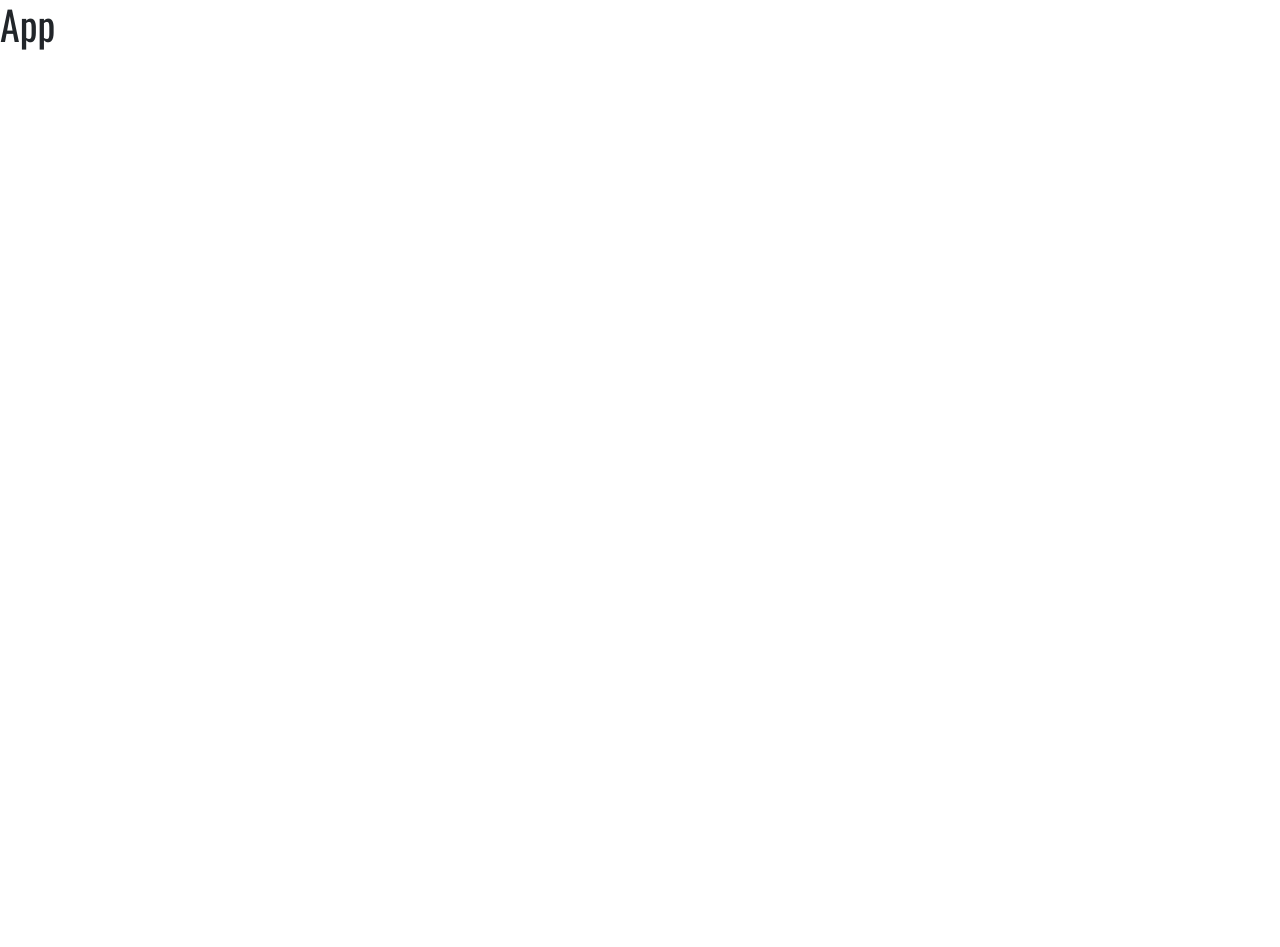
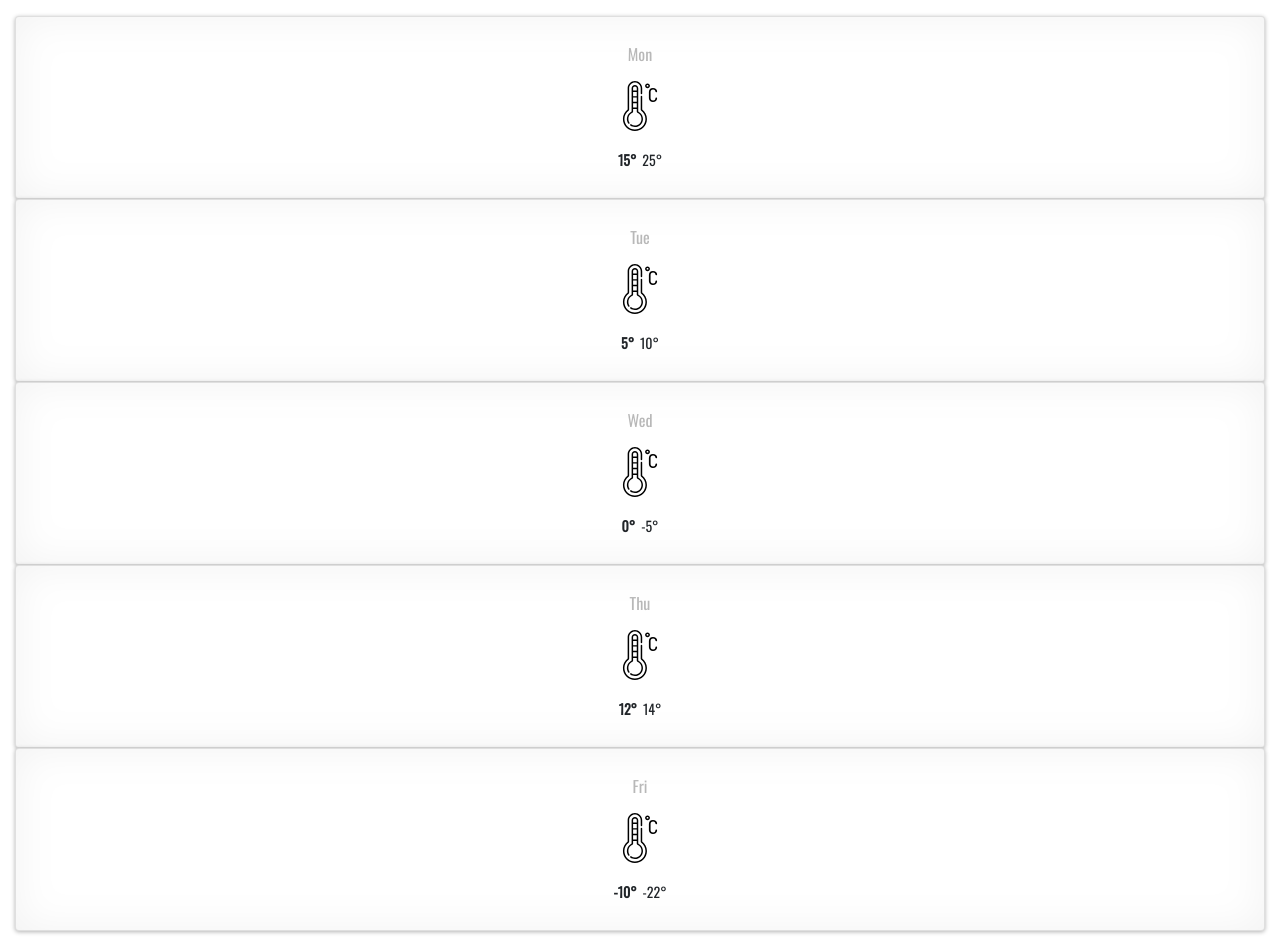
Before and after one commit to alexcloudstar-museum/weather-app, a React (Create React App) app: page / in a window 1280 px wide. Before the commit the page ends 800 px from the top, so only its background shows below. Built offline with nearby package versions, Linux system fonts and the light colour scheme.

Commit message:
Fix iconType && filled App with WeatherBody && dummy data

```diff
--- a/src/App.tsx
+++ b/src/App.tsx
@@ -1,13 +1,48 @@
 import GlobalStyle from 'globalStyles';
-import React, { FC } from 'react';
+import { FC } from 'react';
+import { WeatherBody } from 'shared';
 
-const App: FC = () => {
-  return (
-    <>
+const App: FC = () => (
+  <div className='App'>
+    <div className='weatherContainer pt-3 pb-3'>
       <GlobalStyle />
-      <h1>App</h1>
-    </>
-  );
-};
+      <WeatherBody
+        day='Mon'
+        iconCode={801}
+        minTemp={15}
+        maxTemp={25}
+        description='Lorem ipsum'
+      />
+      <WeatherBody
+        day='Tue'
+        iconCode={803}
+        minTemp={5}
+        maxTemp={10}
+        description='Lorem ipsum'
+      />
+      <WeatherBody
+        day='Wed'
+        iconCode={801}
+        minTemp={0}
+        maxTemp={-5}
+        description='Lorem ipsum'
+      />
+      <WeatherBody
+        day='Thu'
+        iconCode={801}
+        minTemp={12}
+        maxTemp={14}
+        description='Lorem ipsum'
+      />
+      <WeatherBody
+        day='Fri'
+        iconCode={801}
+        minTemp={-10}
+        maxTemp={-22}
+        description='Lorem ipsum'
+      />
+    </div>
+  </div>
+);
 
 export default App;
--- a/src/shared/components/Days/index.tsx
+++ b/src/shared/components/Days/index.tsx
@@ -1,7 +1,6 @@
 import { FC } from 'react';
-
-import { DaysWrapper } from './style';
-import { DaysProps } from './types';
+import { DaysWrapper } from 'shared/components/Days/style';
+import { DaysProps } from 'shared/components/Days/types';
 
 const Days: FC<DaysProps> = ({ day }) => <DaysWrapper>{day}</DaysWrapper>;
 
--- a/src/shared/components/Icon/index.tsx
+++ b/src/shared/components/Icon/index.tsx
@@ -2,8 +2,8 @@ import { FC } from 'react';
 import { IconCodeProps, renderIcon } from 'utils';
 import { IconWrapper } from './style';
 
-const Icon: FC<IconCodeProps> = ({ iconElement }) => (
-  <IconWrapper>{renderIcon(iconElement)}</IconWrapper>
+const Icon: FC<IconCodeProps> = ({ iconCode }) => (
+  <IconWrapper>{renderIcon(iconCode)}</IconWrapper>
 );
 
 export default Icon;
--- a/src/shared/containers/WeatherBody/types.ts
+++ b/src/shared/containers/WeatherBody/types.ts
@@ -1,4 +1,4 @@
-import { DaysProps } from 'shared/components/days/types';
+import { DaysProps } from 'shared/components/Days/types';
 import { TempProps } from 'shared/components/Temp/types';
 import IconCodeProps from 'utils/renderIcon/types';
 
--- a/src/utils/renderIcon/types.ts
+++ b/src/utils/renderIcon/types.ts
@@ -1,8 +1,5 @@
-import { PropsWithChildren, ReactNode } from 'react';
-
 interface IconCodeProps {
-  iconCode: number;
-  iconElement?: PropsWithChildren<IconCodeProps> | ReactNode;
+  iconCode: any;
 }
 
 export default IconCodeProps;
```
